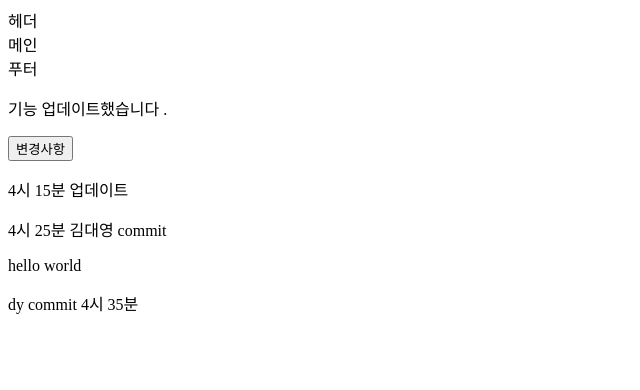
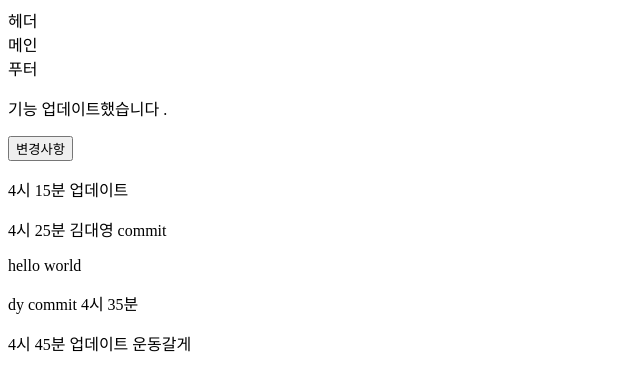
Before and after one commit to kjs1122/company2-project, a plain HTML site: page index.html in a window 1280 px wide. Shown: the whole page, without its empty margins (0-640 px from the left). Drawn offline with Linux system fonts and the light colour scheme.

Commit message:
운동감

```diff
--- a/index.html
+++ b/index.html
@@ -24,5 +24,6 @@
     <p>4시 25분 김대영 commit</p>
     <p>hello world</p>
     <p>dy commit 4시 35분</p>
+    <p>4시 45분 업데이트 운동갈게</p>
 </body>
 </html>
```
